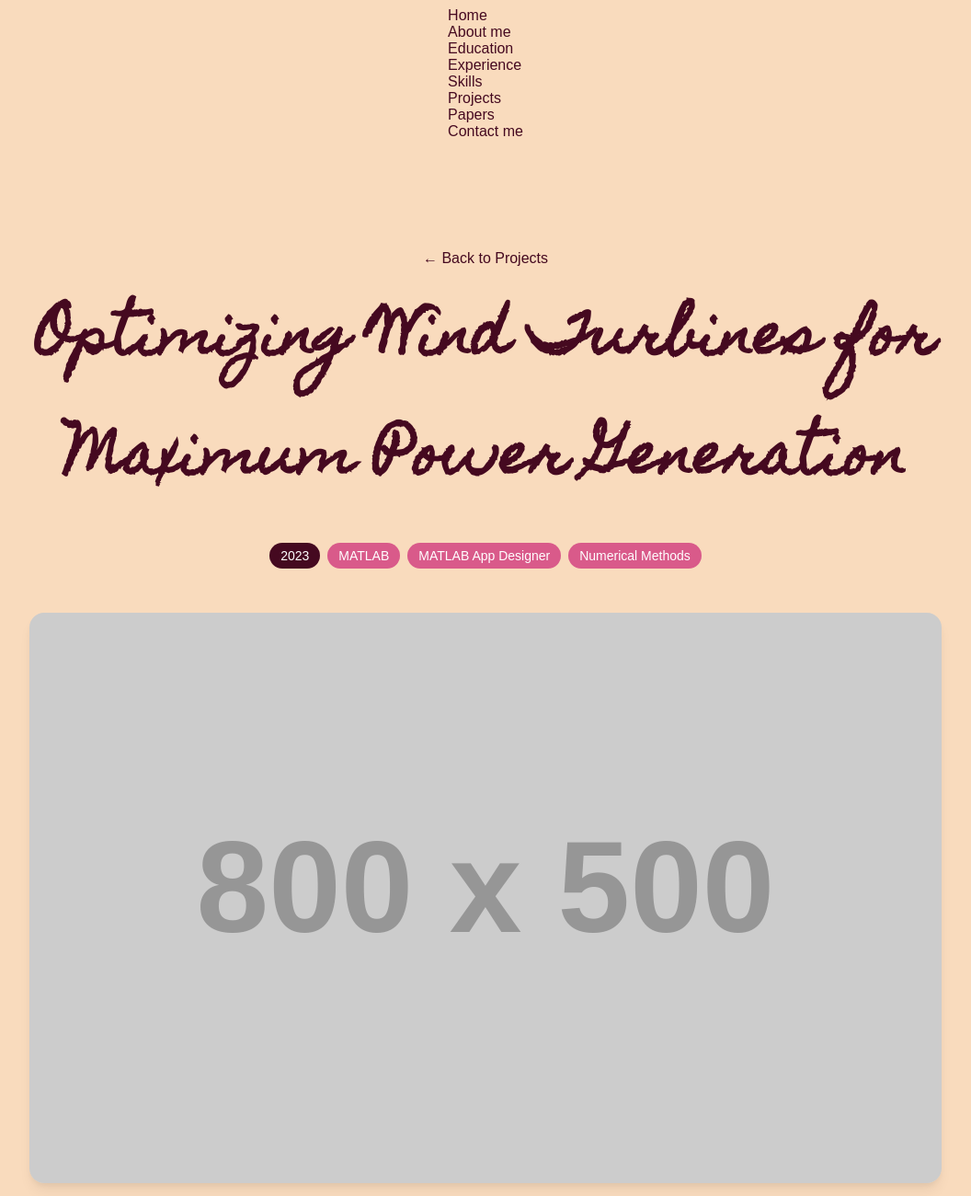
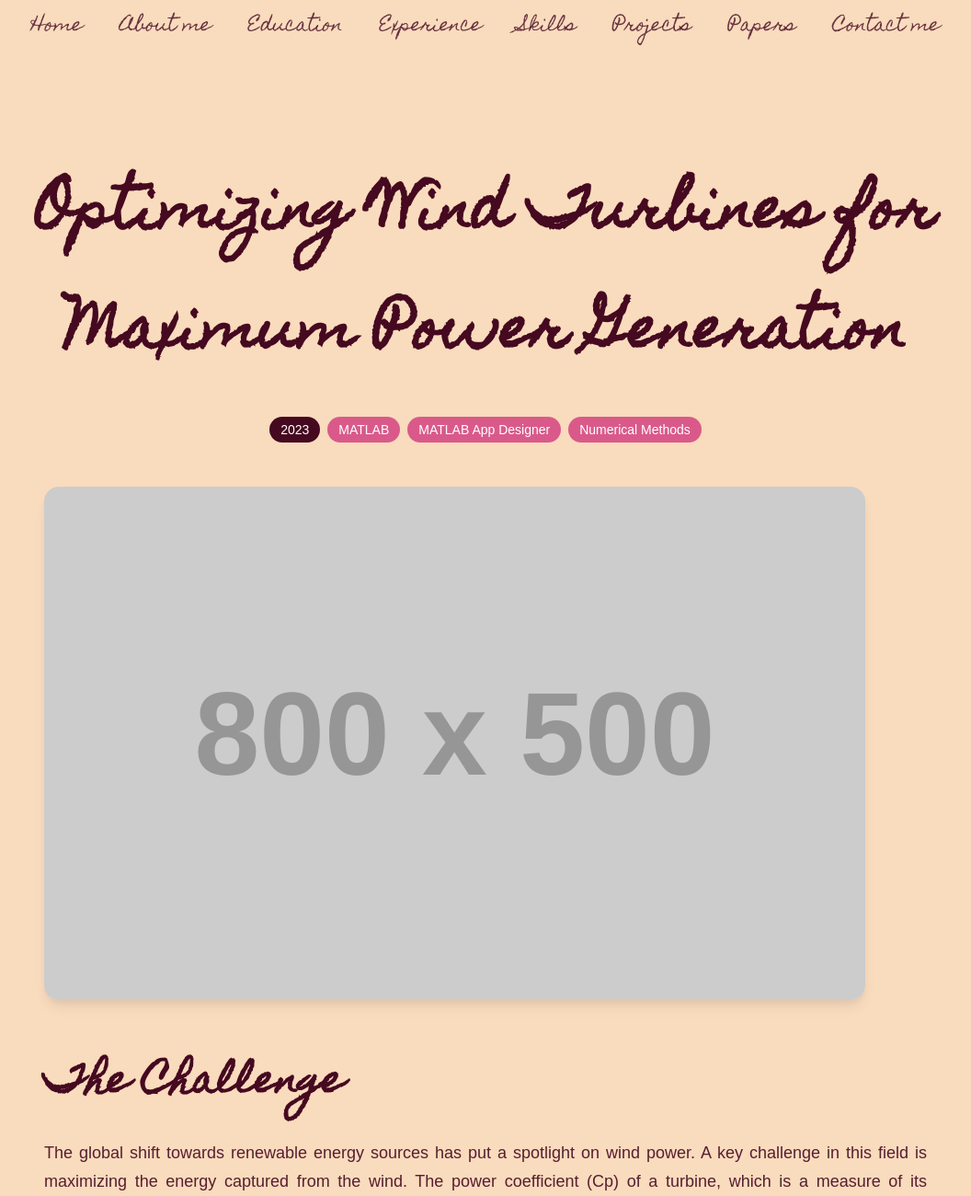
Before and after one commit to alaaanann/Alaa-Aldybous-Portfolio, a plain HTML site: page optimizing_wind_turbine_project.html in a window 1280 px wide. Shown: the top 1300 px of the page at 92% size, without its empty margins (112-1168 px from the left). Drawn offline with Linux system fonts and the light colour scheme; placeholder pictures from the web are drawn by us; a web font is replaced by a local one.

Commit message:
changed the margins in the about section and fix the style of the view more page

```diff
--- a/optimizing_wind_turbine_project.html
+++ b/optimizing_wind_turbine_project.html
@@ -22,19 +22,31 @@
 </head>
 <body>
 
-    <!-- Header / Navigation (Same as main page) -->
+<!-- Header / Navigation -->
     <header class="site-header">
         <nav class="main-nav container">
-            <ul>
-                <li><a href="index.html">Home</a></li>
-                <li><a href="index.html#about">About me</a></li>
-                <li><a href="index.html#education">Education</a></li>
-                <li><a href="index.html#experience">Experience</a></li>
-                <li><a href="index.html#skills">Skills</a></li>
-                <li><a href="index.html">Projects</a></li>
-                <li><a href="index.html">Papers</a></li>
-                <li><a href="index.html">Contact me</a></li>
-            </ul>
+            <!-- Hamburger Button (Visible on Mobile) -->
+            <button id="mobile-menu-button" class="mobile-menu-button">
+                <svg xmlns="http://www.w3.org/2000/svg" width="24" height="24" viewBox="0 0 24 24" fill="none" stroke="currentColor" stroke-width="2" stroke-linecap="round" stroke-linejoin="round">
+                    <line x1="3" y1="12" x2="21" y2="12"></line>
+                    <line x1="3" y1="6" x2="21" y2="6"></line>
+                    <line x1="3" y1="18" x2="21" y2="18"></line>
+                </svg>
+            </button>
+
+            <!-- Navigation Links Container -->
+            <div id="main-nav-links" class="main-nav-links">
+                <ul>
+                    <li><a href="#home">Home</a></li>
+                    <li><a href="#about">About me</a></li>
+                    <li><a href="#education">Education</a></li>
+                    <li><a href="#experience">Experience</a></li>
+                    <li><a href="#skills">Skills</a></li>
+                    <li><a href="#projects">Projects</a></li>
+                    <li><a href="#papers">Papers</a></li>
+                    <li><a href="#contact">Contact me</a></li>
+                </ul>
+            </div>
         </nav>
     </header>
 
@@ -46,7 +58,6 @@
 
             <!-- Project Header -->
             <div class="project-detail-header">
-                <a href="index.html#projects" class="project-back-link">&larr; Back to Projects</a>
                 <h1 class="section-title">Optimizing Wind Turbines for Maximum Power Generation</h1>
                 <div class="project-card-tags">
                     <span class="tag tag-maroon">2023</span>
@@ -105,5 +116,24 @@
         <p class="footer-credit">Robot mascot art by [Your Artist's Name Here]</p>
     </footer>
 
+            <!-- JavaScript for Mobile Menu Toggle -->
+    <script>
+        const menuButton = document.getElementById('mobile-menu-button');
+        const navLinks = document.getElementById('main-nav-links');
+
+        if (menuButton && navLinks) {
+            menuButton.addEventListener('click', () => {
+                navLinks.classList.toggle('is-open');
+            });
+
+            // Optional: Close menu when a link is clicked (good for single-page sites)
+            navLinks.querySelectorAll('a').forEach(link => {
+                link.addEventListener('click', () => {
+                    navLinks.classList.remove('is-open');
+                });
+            });
+        }
+    </script>
+
 </body>
 </html>
--- a/style.css
+++ b/style.css
@@ -619,7 +619,9 @@ ul {
 
 .project-detail-header .section-title {
     margin-bottom: 1rem; /* 16px - Smaller margin */
-    font-size: 2.5rem; /* Smaller title */
+    margin-top:0rem;
+    font-size: 1.5rem; /* Smaller title */
+    padding-top:0;
 }
 
 .project-detail-header .project-card-tags {
@@ -627,10 +629,12 @@ ul {
 }
 
 .project-detail-main-image {
-    width: 100%;
+    width: 90%;
     border-radius: 1rem; /* 16px */
     margin-bottom: 2rem; /* 32px - Smaller margin */
     box-shadow: 0 10px 15px -3px rgba(0,0,0,0.07), 0 4px 6px -2px rgba(0,0,0,0.05);
+    margin-left: 1rem;
+    margin-right: 1rem;
 }
 
 .project-detail-content {
@@ -639,11 +643,13 @@ ul {
 
 .project-detail-block {
     margin-bottom: 2rem; /* 32px - Smaller margin */
+    margin-left: 1rem;
+    margin-right: 1rem;
 }
 
 .project-detail-block h2 {
     font-family: var(--font-heading);
-    font-size: 1.75rem; /* 28px - Smaller block titles */
+    font-size: 1.2rem; /* 28px - Smaller block titles */
     color: var(--primary-maroon);
     margin-bottom: 0.75rem; /* 12px */
 }
@@ -653,6 +659,7 @@ ul {
     line-height: 1.7;
     margin-bottom: 1rem;
     color: rgba(69, 9, 32, 0.9);
+
 }
 
 .project-detail-block .hero-button {
```
